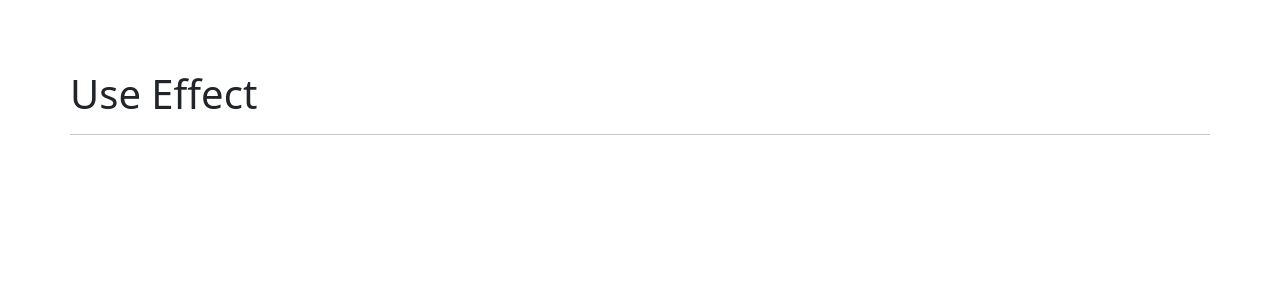
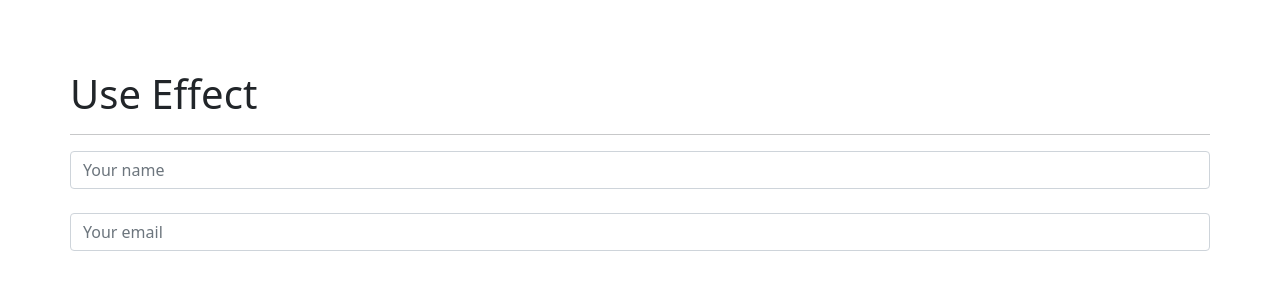
Before and after one commit to kevintroko/react-hooks-tutorial, a React (Create React App) app: page / in a window 1280 px wide. Shown: the top 300 px of the page. Built offline with nearby package versions, Linux system fonts and the light colour scheme.

Commit message:
Add use effect to form

```diff
--- a/src/components/02-useEffect/SimpleForm.js
+++ b/src/components/02-useEffect/SimpleForm.js
@@ -1,12 +1,61 @@
-import React from 'react'
+import React, { useEffect, useState } from 'react'
 import './effects.css';
 
 export const SimpleForm = () => {
+    const [formState, setFormState] = useState({
+        name: '',
+        mail: ''
+    });
+
+    const { name, mail } = formState;
+
+    useEffect(() => {
+       console.log('default');
+    }, []);
+
+    useEffect(() => {
+        console.log('formstate');
+     }, [formState]);
+
+     useEffect(() => {
+        console.log('mail');
+     }, [mail]);
+
+    const handleInputChange = ({target}) => {
+      setFormState({
+          ...formState,
+          [target.name]: target.value
+      });
+    };
+
     return (
         <>
          <h1>Use Effect</h1>
          <hr />
 
+         <div className='form-group'>
+             <input
+                type="text"
+                name="name"
+                className='form-control'
+                placeholder='Your name'
+                autoComplete='off'
+                value={name}
+                onChange={handleInputChange}>
+             </input>
+
+             <br />
+
+             <input
+                type="text"
+                name="mail"
+                className='form-control'
+                placeholder='Your email'
+                autoComplete='off'
+                value={mail}
+                onChange={handleInputChange}>
+             </input>
+         </div>
         </>
     )
 }
```
